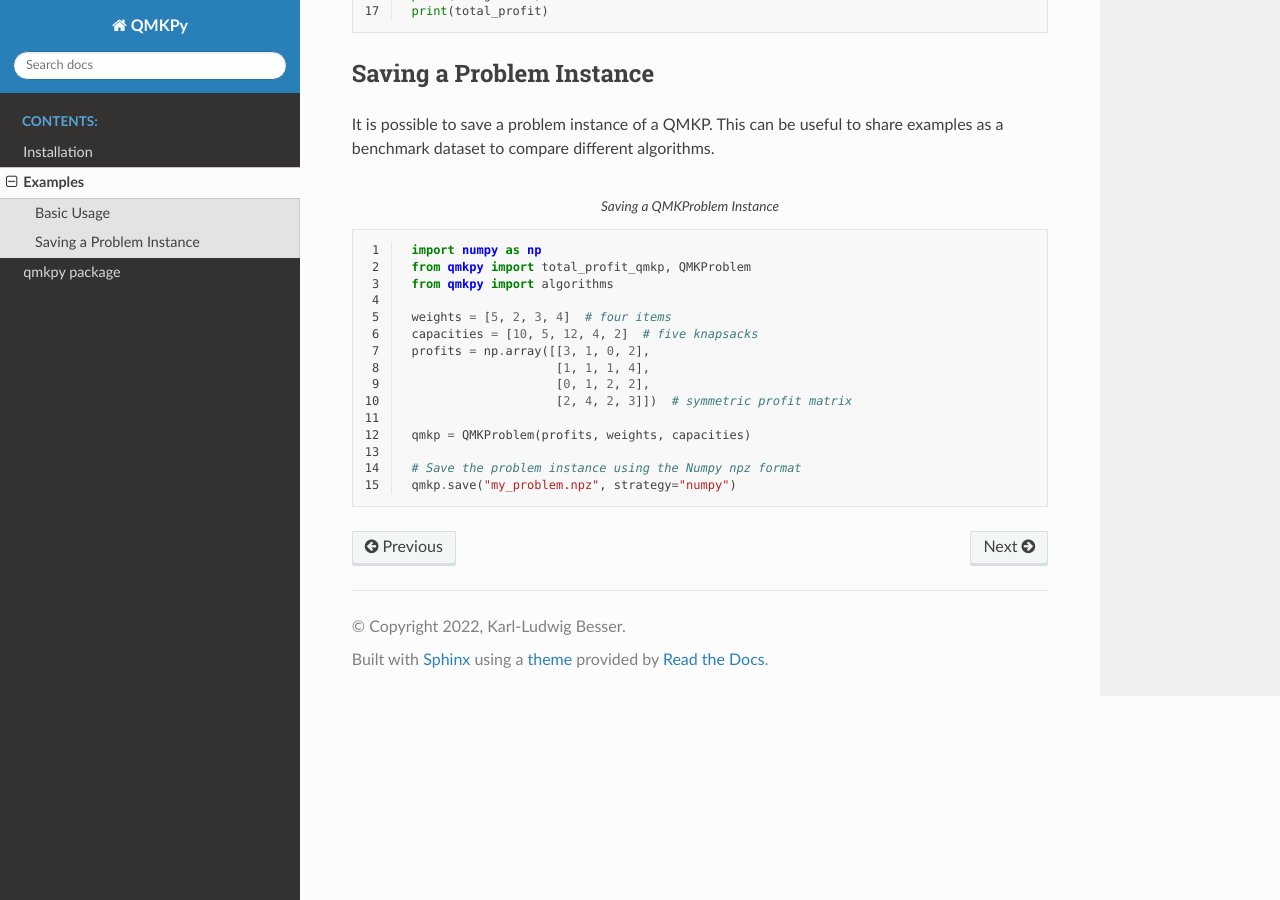
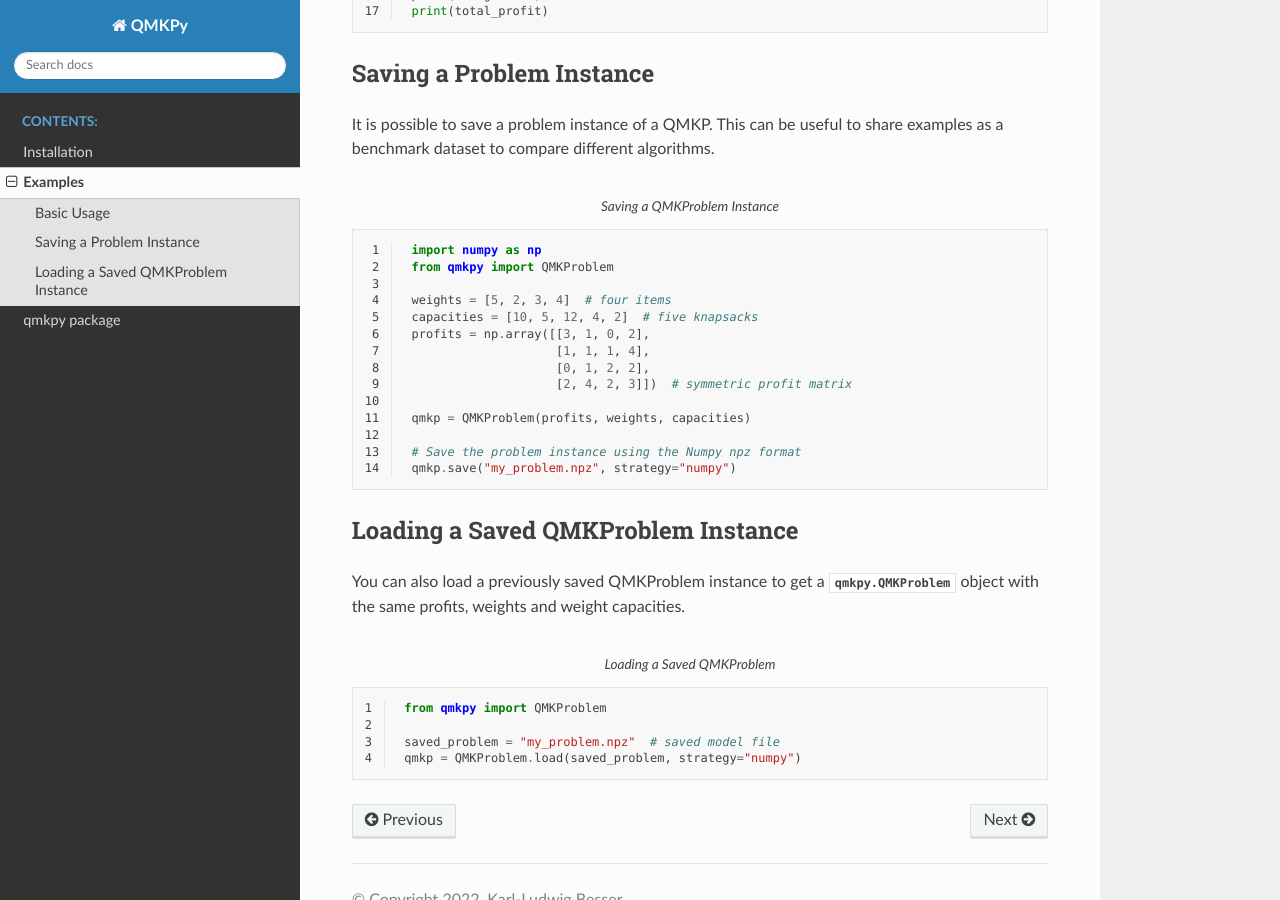
Before and after one commit to klb2/qmkpy, a Sphinx documentation site: the page built from docs/source/examples.rst, in a window 1280 px wide and 900 px high, scrolled down 658 px. Built offline with Sphinx 7.4.7 and the Read the Docs theme 2.0.0, drawn with Linux system fonts in a browser that asks for light colours.

Commit message:
Update general documentation

```diff
--- a/docs/source/examples.rst
+++ b/docs/source/examples.rst
@@ -41,8 +41,7 @@ share examples as a benchmark dataset to compare different algorithms.
    :linenos:
 
     import numpy as np
-    from qmkpy import total_profit_qmkp, QMKProblem
-    from qmkpy import algorithms
+    from qmkpy import QMKProblem
 
     weights = [5, 2, 3, 4]  # four items
     capacities = [10, 5, 12, 4, 2]  # five knapsacks
@@ -55,3 +54,19 @@ share examples as a benchmark dataset to compare different algorithms.
 
     # Save the problem instance using the Numpy npz format
     qmkp.save("my_problem.npz", strategy="numpy")
+
+
+Loading a Saved QMKProblem Instance
+-----------------------------------
+You can also load a previously saved QMKProblem instance to get a
+:class:`qmkpy.QMKProblem` object with the same profits, weights and weight
+capacities.
+
+.. code-block:: python
+   :caption: Loading a Saved QMKProblem
+   :linenos:
+
+    from qmkpy import QMKProblem
+
+    saved_problem = "my_problem.npz"  # saved model file
+    qmkp = QMKProblem.load(saved_problem, strategy="numpy")
```
Also changed, not shown: docs/source/index.rst (+11 -0 lines).
